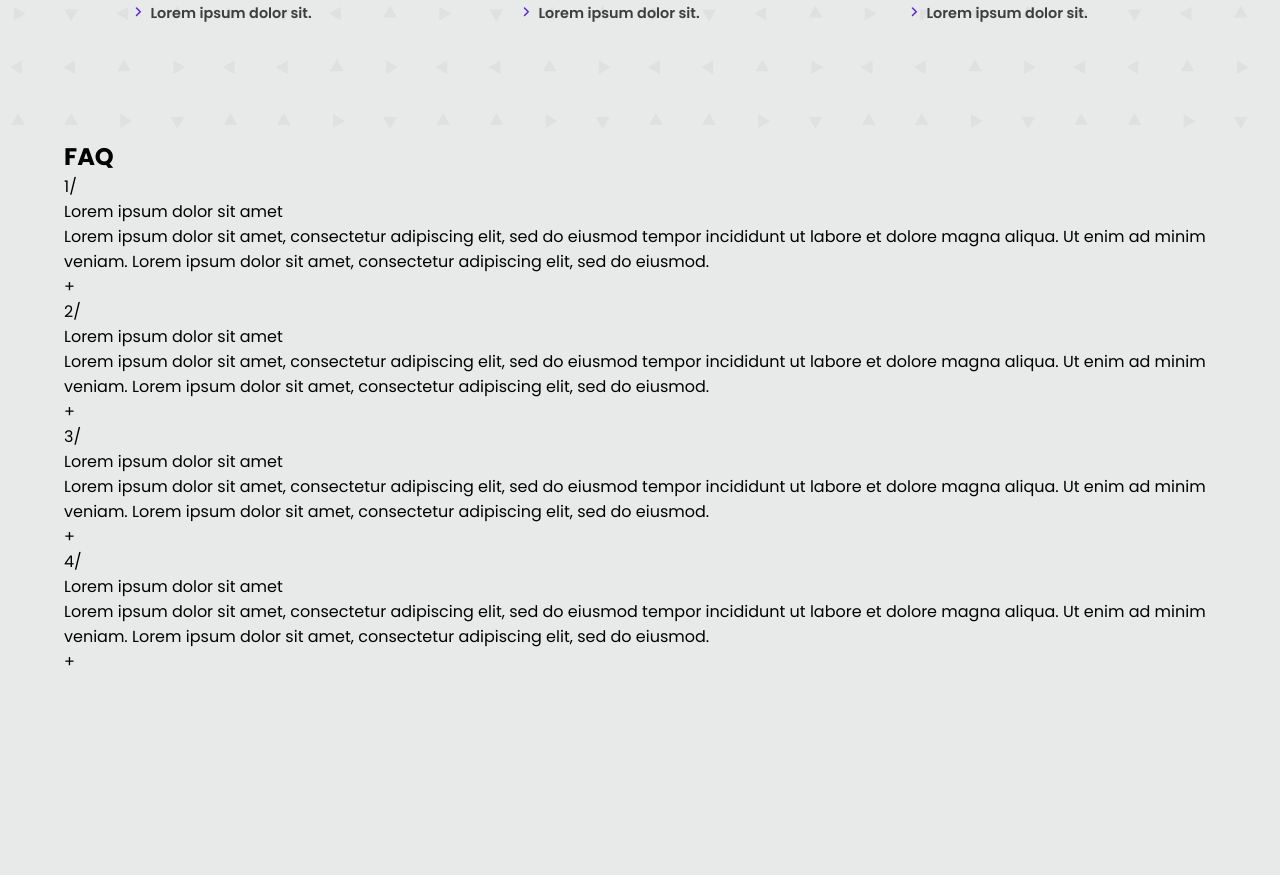
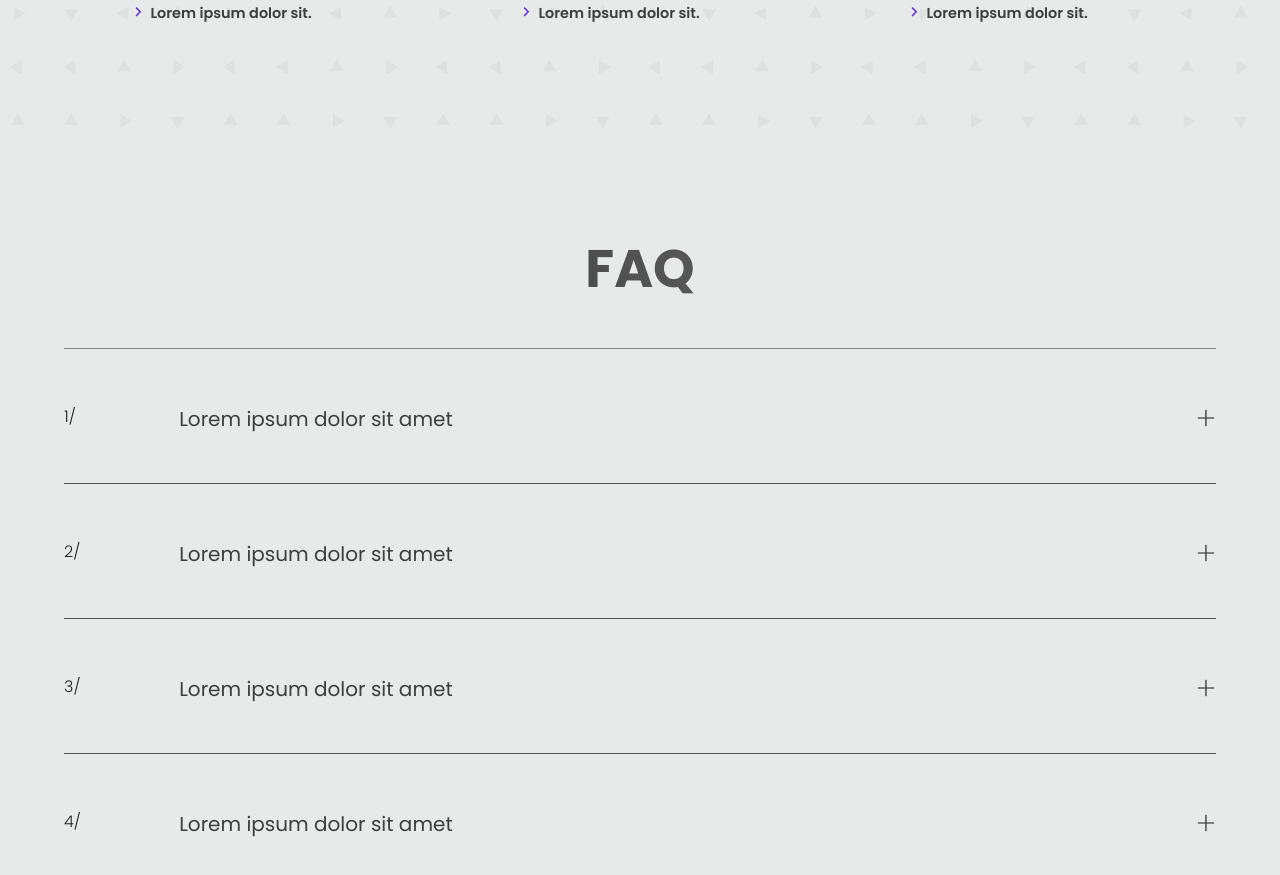
Before and after one commit to nasirmitul/agency-website, a React (Create React App) app: page / in a window 1280 px wide. Shown: the part 2520-3395 px from the top of the page. Before the commit the page ends 3194 px from the top, so only its background shows below. Built offline with nearby package versions, Linux system fonts and the light colour scheme.

Commit message:
faq section completed

```diff
--- a/src/components/Home/FAQ.js
+++ b/src/components/Home/FAQ.js
@@ -53,10 +53,9 @@ const FAQ = () => {
                                     <div className={`info ${viewFaq === i ? 'show' : ''}`}>
                                         <p className="detail">{faq.faqDetail}</p>
                                     </div>
-
                                 </div>
-                                <div className="action-image">
-                                    <p onClick={() => toggle(i)} className="more-info">{viewFaq === i ? '-' : '+'}</p>
+                                <div className="action">
+                                    <p onClick={() => toggle(i)} className={`more-info ${viewFaq === i ? 'show' : ''}`}>+</p>
                                 </div>
                             </div>
                         ))
--- a/src/styles/style.css
+++ b/src/styles/style.css
@@ -720,3 +720,114 @@ body {
     margin-bottom: 5px;
     margin-left: 16px;
 }
+
+
+
+
+
+
+
+
+
+
+
+
+/* ----------------------------- FAQ ----------------------------- */
+.faqs {
+    padding: 100px 0;
+}
+
+.faqs .heading {
+    font-size: 3.3rem;
+    line-height: 60px;
+    margin-bottom: 50px !important;
+    background: -webkit-linear-gradient(0turn, var(--dark-100), var(--dark-50));
+    -webkit-background-clip: text;
+    -webkit-text-fill-color: transparent;
+    text-align: center;
+}
+
+.faqs .contents .faq {
+    padding: 55px 0 50px 0;
+    display: flex;
+    align-items: flex-start;
+    position: relative;
+}
+
+.faqs .contents .faq::before,
+.faqs .contents .faq::after {
+    content: '';
+    position: absolute;
+    height: 1px;
+    width: 100%;
+    left: 0;
+    background: var(--dark-50);
+}
+
+.faqs .contents .faq::before {
+    top: -1px;
+}
+
+.faqs .contents .faq::after {
+    bottom: 0;
+}
+
+.faqs .contents .faq .count {
+    width: 10%;
+}
+
+.faqs .contents .faq .faq-name-info {
+    width: 80%;
+}
+
+.faqs .contents .faq .action {
+    width: 10%;
+    display: flex;
+    align-items: flex-end;
+    justify-content: flex-end;
+}
+
+.faqs .contents .faq .count p {
+    font-size: 1rem;
+    font-weight: 300;
+    color: var(--dark-100);
+}
+
+.faqs .contents .faq .faq-name-info .name {
+    font-size: 20px;
+    color: var(--dark-85);
+    font-weight: 400;
+}
+
+.faqs .contents .faq .faq-name-info .info .detail {
+    font-size: 1rem;
+    color: var(--dark-70);
+    font-weight: 400;
+    margin-top: 35px !important;
+}
+
+.faqs .contents .faq .action .more-info {
+    font-size: 2rem;
+    font-weight: 200;
+    color: var(--dark-85);
+    cursor: pointer;
+    line-height: 30px;
+    transition: all .7s ;
+}
+
+.faqs .contents .faq .faq-name-info .info {
+    overflow: hidden;
+    max-height: 0;
+    transition: all .7s cubic-bezier(0, 1, 0, 1);
+}
+
+.faqs .contents .faq .faq-name-info .info.show {
+    height: auto;
+    max-height: 1000px;
+    transition: all .7s cubic-bezier(1, 0, 1, 0);
+}
+
+.faqs .contents .faq .action .more-info.show {
+    transform: rotate(135deg);
+
+}
```
